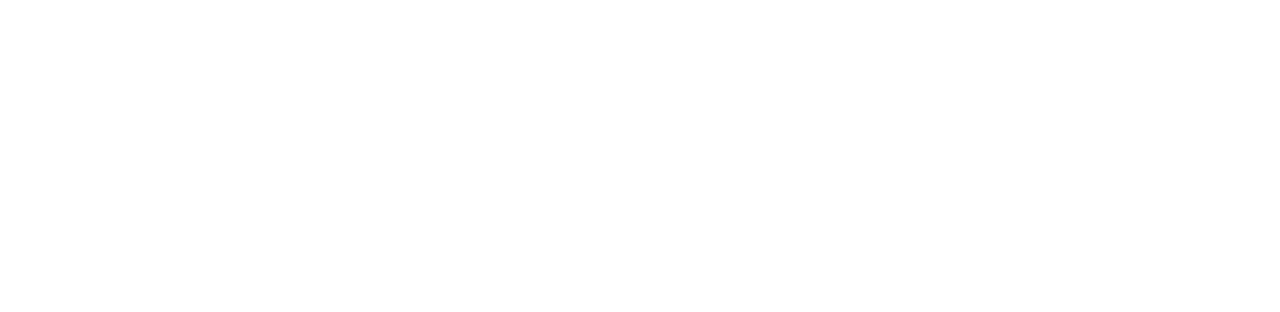
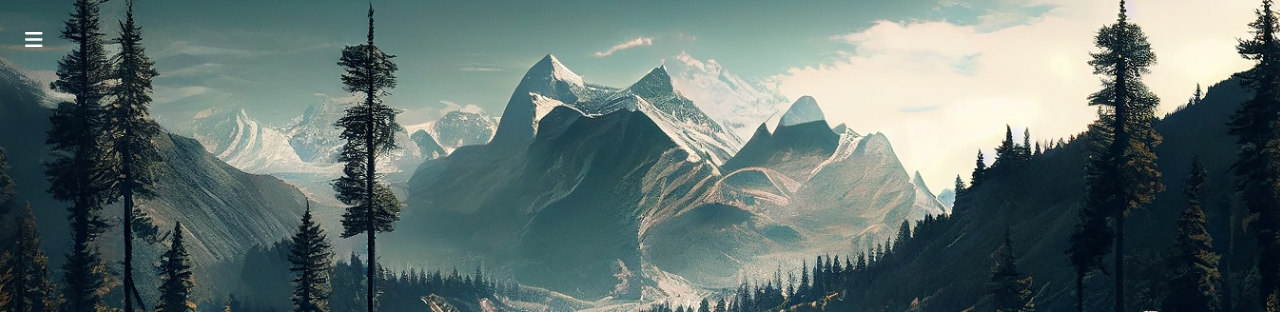
Before and after one commit to kinjalpatel25/sidebar-menu, a plain HTML site: page index.html in a window 1280 px wide. Shown: the top 312 px of the page. Drawn offline with nearby package versions, Linux system fonts and the light colour scheme.

Commit message:
Update style.css

```diff
--- a/style.css
+++ b/style.css
@@ -8,7 +8,7 @@
 
 body {
     min-height: 100vh;
-    background: url(images/bg.jpg) no-repeat;
+    background: url(bg.jpg) no-repeat;
     background-size: cover;
     background-position: center;
 }
```
